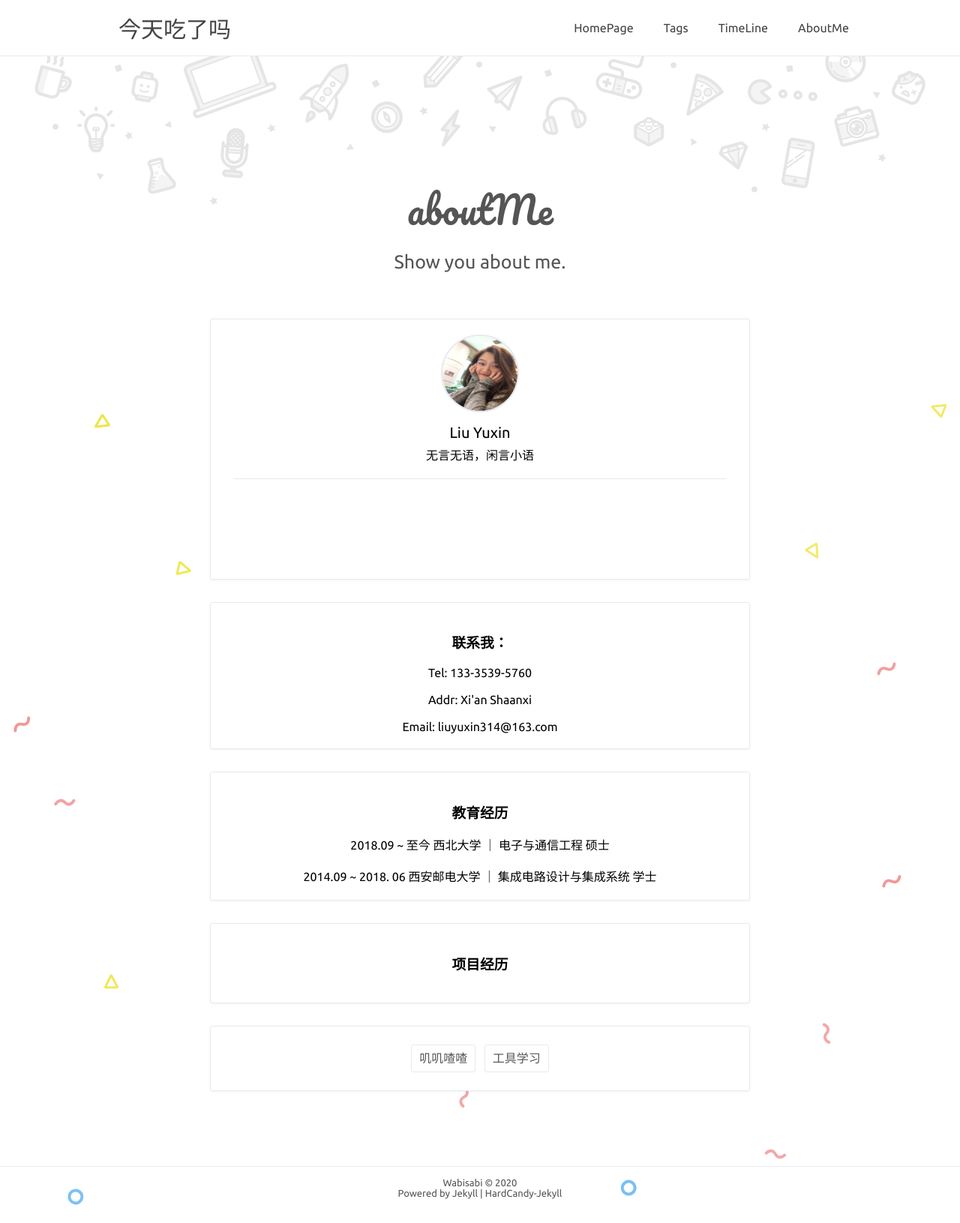
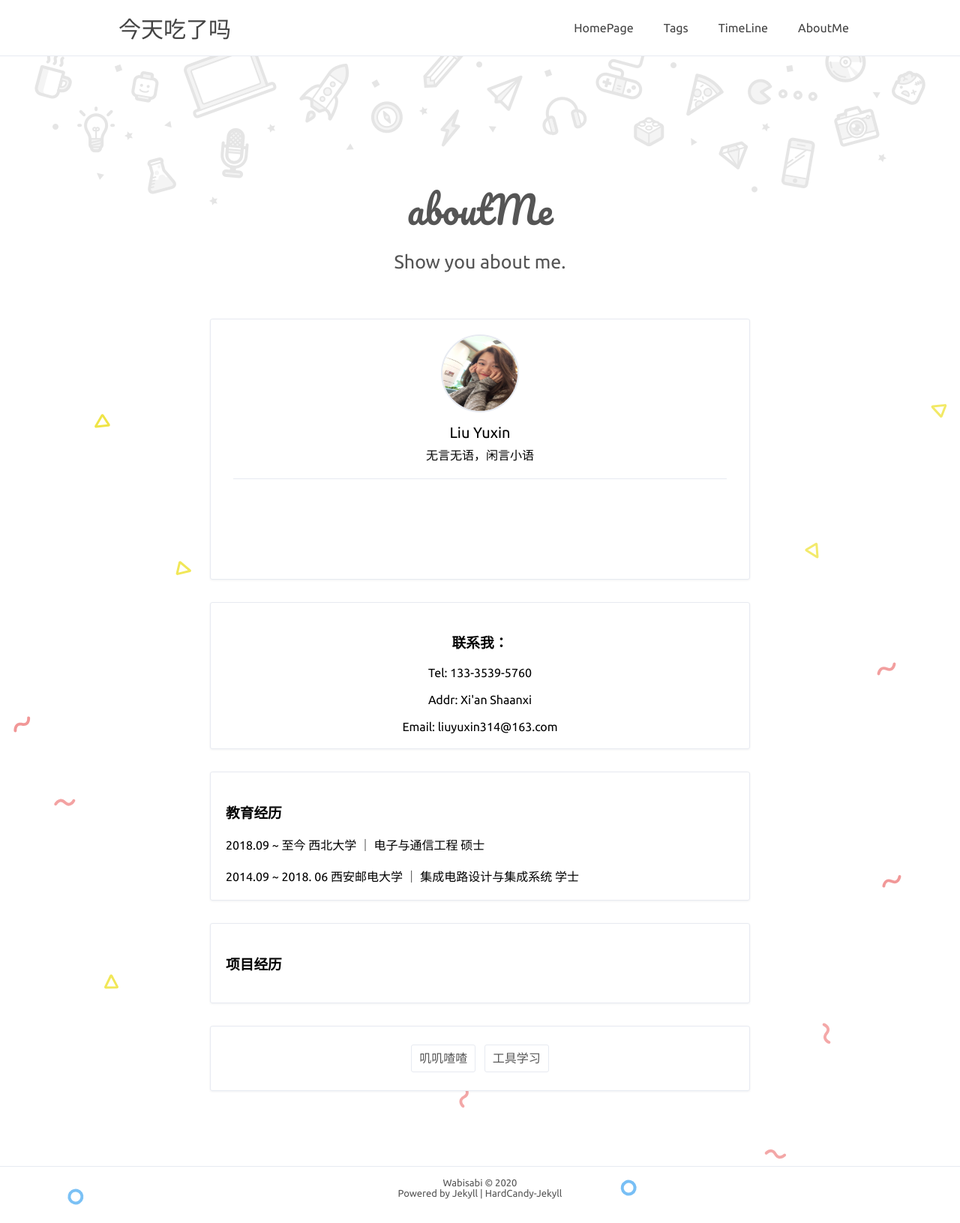
Before and after one commit to Liuyxxx314/Liuyxxx314.github.io, a Jekyll site: the page built from about.html, in a window 1280 px wide. Shown: the whole page at 75% size. Built offline with Jekyll 4.4.1, drawn with Linux system fonts in a browser that asks for light colours.

Commit message:
leftalign

```diff
--- a/about.html
+++ b/about.html
@@ -37,12 +37,16 @@ description:
           <p2>Email: liuyuxin314@163.com<br></p2>
       </li>
       <li class="Education">
-        <h3>教育经历<br></h3>
-        <p2>2018.09 ~ 至今      西北大学 ｜ 电子与通信工程 硕士<br><br></p2>
-        <p2>2014.09 ~ 2018. 06  西安邮电大学 ｜ 集成电路设计与集成系统 学士</p2>
+        <div style="text-align: left;">
+          <h3>教育经历<br></h3>
+          <p2>2018.09 ~ 至今      西北大学 ｜ 电子与通信工程 硕士<br><br></p2>
+          <p2>2014.09 ~ 2018. 06  西安邮电大学 ｜ 集成电路设计与集成系统 学士</p2>
+        </div>
       </li>
       <li class="WorkExperience">
-        <h3>项目经历</h3>
+        <div style="text-align: left;">
+          <h3>项目经历</h3>
+        </div>
       </li>
       <li class="fadeInUp animated">
       {% if site.tags.size>0 %}
```
